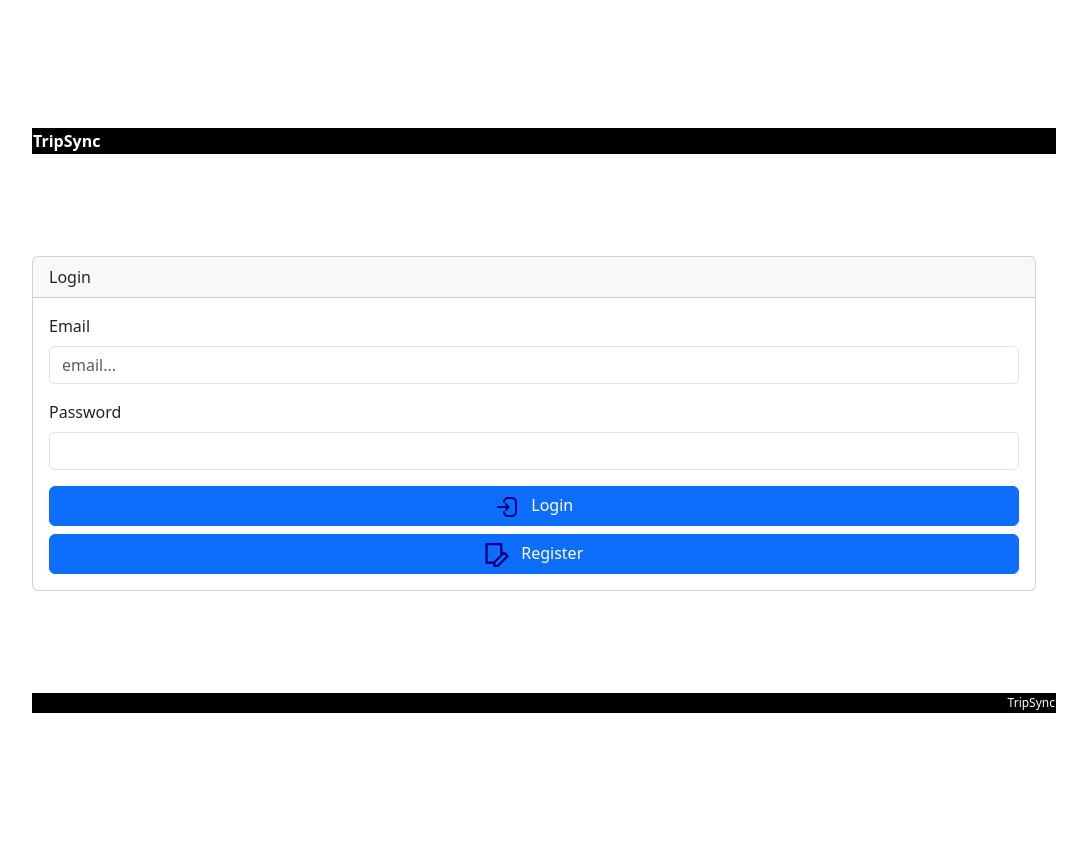
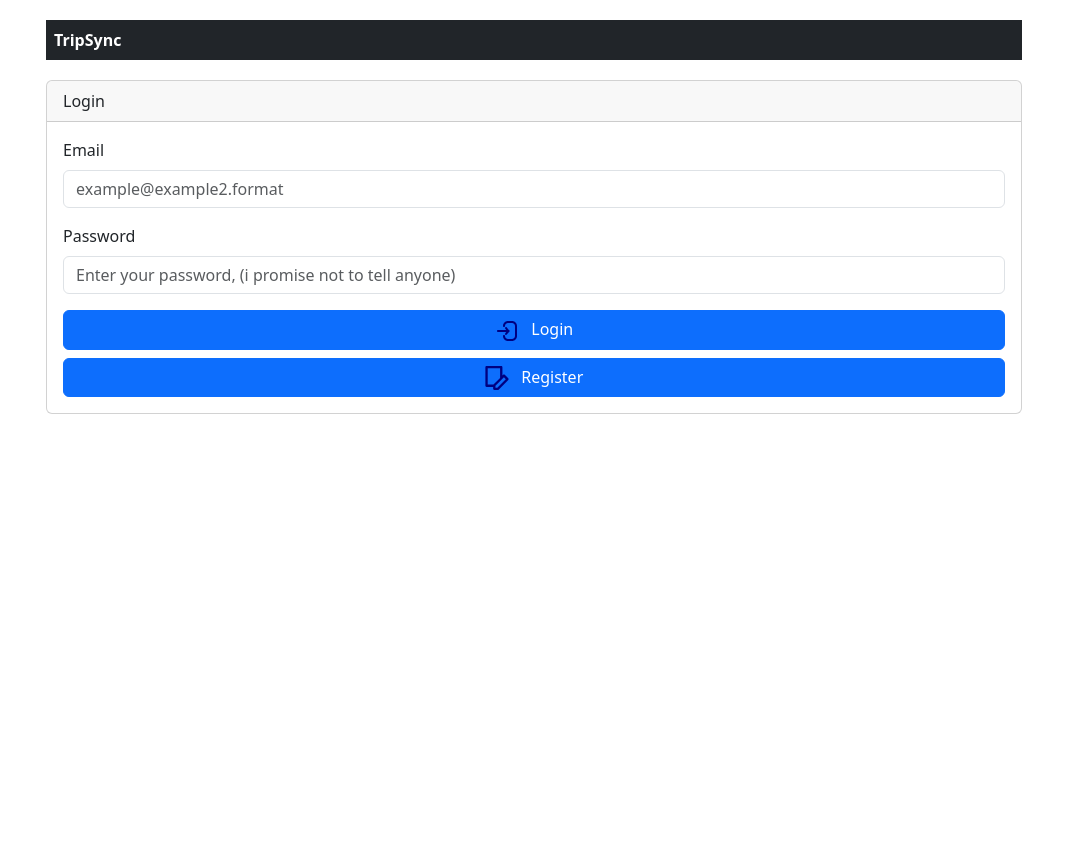
Before and after one commit to braiss13/TripSync, a Flask app: page / in a window 1280 px wide. Shown: the whole page, without its empty margins (106-1193 px from the left). After the commit the page ends 414 px from the top, so only its background shows below. Run offline with Flask 3, Linux system fonts and the light colour scheme; parts of the project's set-up code (start-up, migrations or seed data) failed here and were passed over.

Commit message:
Fixing Format

```diff
--- a/templates/index.html
+++ b/templates/index.html
@@ -26,17 +26,17 @@
   </div>
 </div>
 {% else %}
-<div id="dvLogin" class="card" style="margin: 10px">
+<div id="dvLogin" class="card" style="margin: 1000px; max-width: 1000px; margin: 0 auto;">
     <div class="card-header">Login</div>
     <div class="card-body">
         <form id="frmLogin" name="frmLogin" action="/login" method="POST">
             <div class="mb-3">
                 <label for="edEmail" class="form-label">Email</label>
-                <input type="text" class="form-control" id="edEmail" name="edEmail" placeholder="email..." />
+                <input type="text" class="form-control" id="edEmail" name="edEmail" placeholder="example@example2.format" />
             </div>
             <div class="mb-3">
                 <label for="edPswd" class="form-label">Password</label>
-                <input type="password" class="form-control" id="edPswd" name="edPswd" />
+                <input type="password" class="form-control" id="edPswd" name="edPswd" placeholder="Enter your password, (i promise not to tell anyone)"/>
             </div>
             <div class="d-grid gap-2">
                 <a href="#" onclick="document.frmLogin.submit()" class="btn btn-primary">
--- a/templates/skeleton.html
+++ b/templates/skeleton.html
@@ -8,27 +8,22 @@
     <link rel="stylesheet" href="https://cdnjs.cloudflare.com/ajax/libs/font-awesome/6.0.0-beta3/css/all.min.css" />
 </head>
 
-<body style="margin: 10%">
-    <table style="width: 100%; background-color: black; color: white; margin: 10px">
-        <tr>
-            <td style="width: 80%"><b>TripSync</b></td>
+<body style="padding: 20px;">
+    <div class="container" style="max-width: 1000px;">
+        <div class="bg-dark text-white p-2 mb-3" style="max-width: 1000px; margin: 0 auto;">
+            <div class="d-flex justify-content-between align-items-center">
+                <div><b>TripSync</b></div>
                 {% if usr %}
-                <td style="text-align: end">
+                    <div>
                         <a class="btn btn-primary" href="#" onclick="window.location = '/logout'" role="button">
                             <img width="24px" src="/static/logout.svg" title="logout" />
                             &nbsp; Logout</a>
-                </td>
+                    </div>
                 {% endif %}
-        </tr>
-    </table>
+            </div>
+        </div>
 
-    <div id="dvSeparator1" style="margin-top: 10%; margin-bottom: 10%"></div>
-
-    {% block contents %}
-    {% endblock %}
-
-    <div id="dvSeparator2" style="margin-top: 10%; margin-bottom: 10%"></div>
-
+        <div>
             {% set error_list = get_flashed_messages(with_categories=True) %}
             {% if error_list %}
                 {% for category, message in error_list %}
@@ -37,19 +32,18 @@
                         <button type="button" class="btn-close" data-bs-dismiss="alert" aria-label="Close"></button>
                     </div>
                 {% endfor %}
+            {% endif %}
+        </div>
 
-        <div id="dvSeparator3" style="margin-top: 10%; margin-bottom: 10%"></div>
-    {% endif %}
-
-    <table style="width: 100%; background-color: black; color: white; margin: 10px">
-        <tr>
-            <td style="width: 100%; text-align: end; font-size: 75%"> TripSync</td>
-        </tr>
-    </table>
+        <div style="margin-top: 20px;">
+            {% block contents %}
+            {% endblock %}
+        </div>
+    </div>
 
     <script src="https://cdn.jsdelivr.net/npm/bootstrap@5.3.3/dist/js/bootstrap.bundle.min.js"></script>
     <script>
-        // Desvanece automáticamente los mensajes después de 5 segundos
+        // Desvanece automáticamente los mensajes después de 3 segundos
         setTimeout(() => {
             const alerts = document.querySelectorAll('.alert');
             alerts.forEach(alert => {
```
Lines whose indentation alone changed are shown as unchanged.
